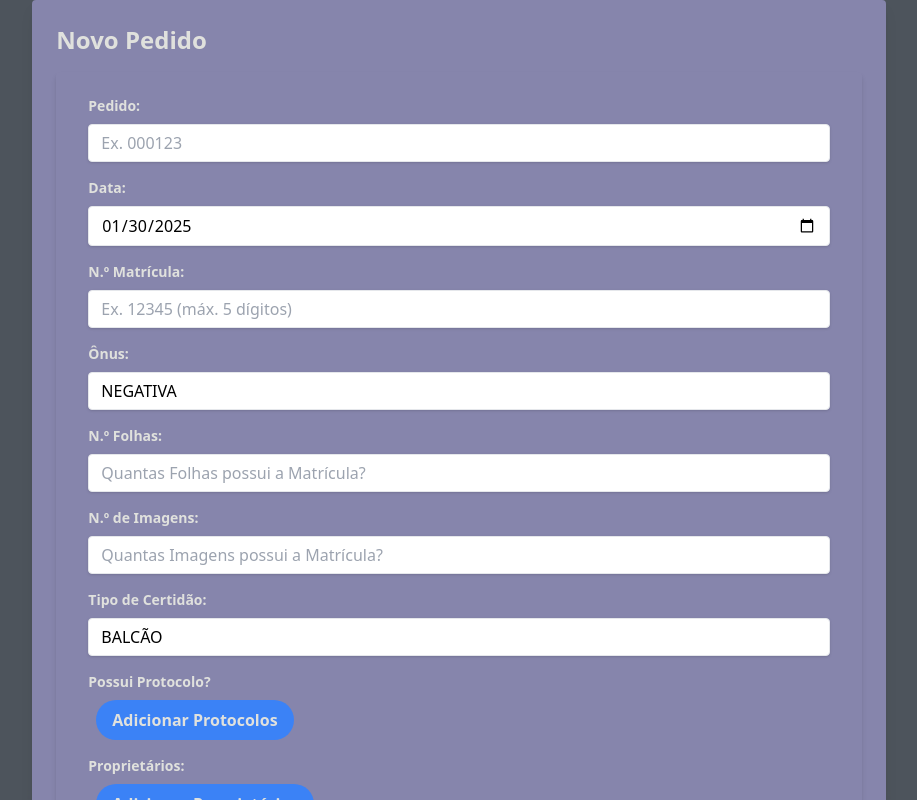
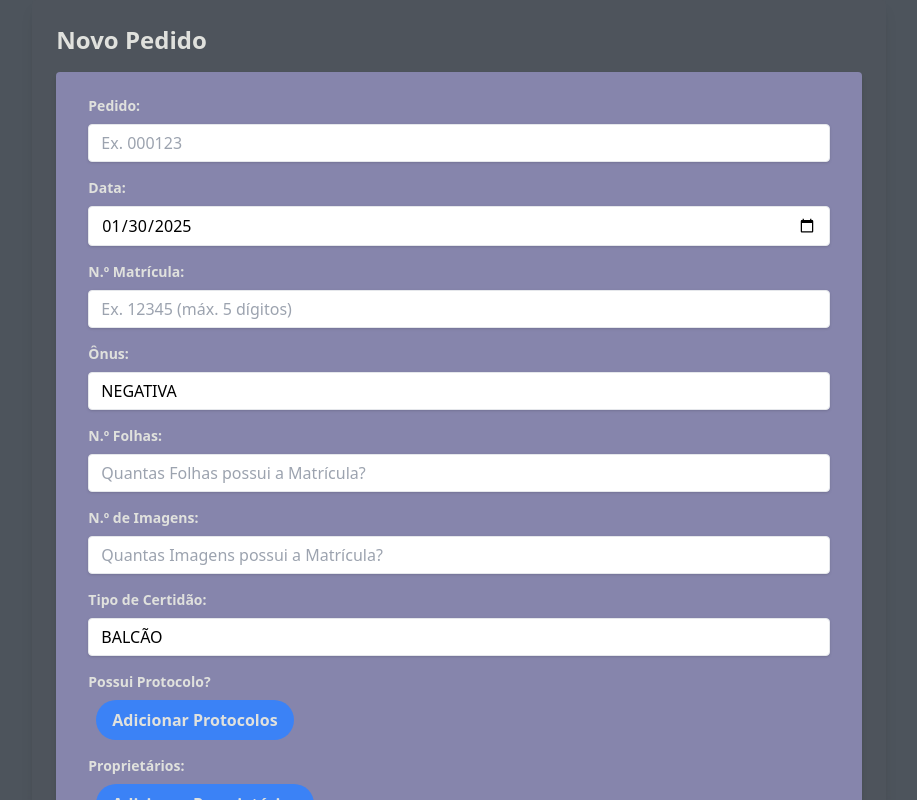
Before and after one commit to Asp3cTy/GerenciadorPedidos, a website: page public/index.html in a window 1280 px wide. Both pictures are taken after a click on the button "Novo Pedido". Shown: the whole page, without its empty margins (181-1098 px from the left). Drawn offline with nearby package versions, Linux system fonts and the light colour scheme; no server answers.

Commit message:
Update index.html

```diff
--- a/public/index.html
+++ b/public/index.html
@@ -31,7 +31,7 @@
 
     <div id="modal" class="fixed z-10 inset-0 overflow-y-auto hidden">
         <div class="flex items-center justify-center min-h-screen bg-white-500 bg-opacity-50 backdrop-blur-sm dark:bg-primary dark:bg-opacity-75">
-            <div class="modal-content bg-secondary p-6 rounded shadow-lg w-11/12 md:w-2/3 text-light">
+            <div class="modal-content bg-primary p-6 rounded shadow-lg w-11/12 md:w-2/3 text-light">
                 <h1 class="text-2xl font-bold mb-4">Novo Pedido</h1>
 
                 <form class="bg-secondary shadow-md rounded px-8 pt-6 pb-8 mb-4">
```
